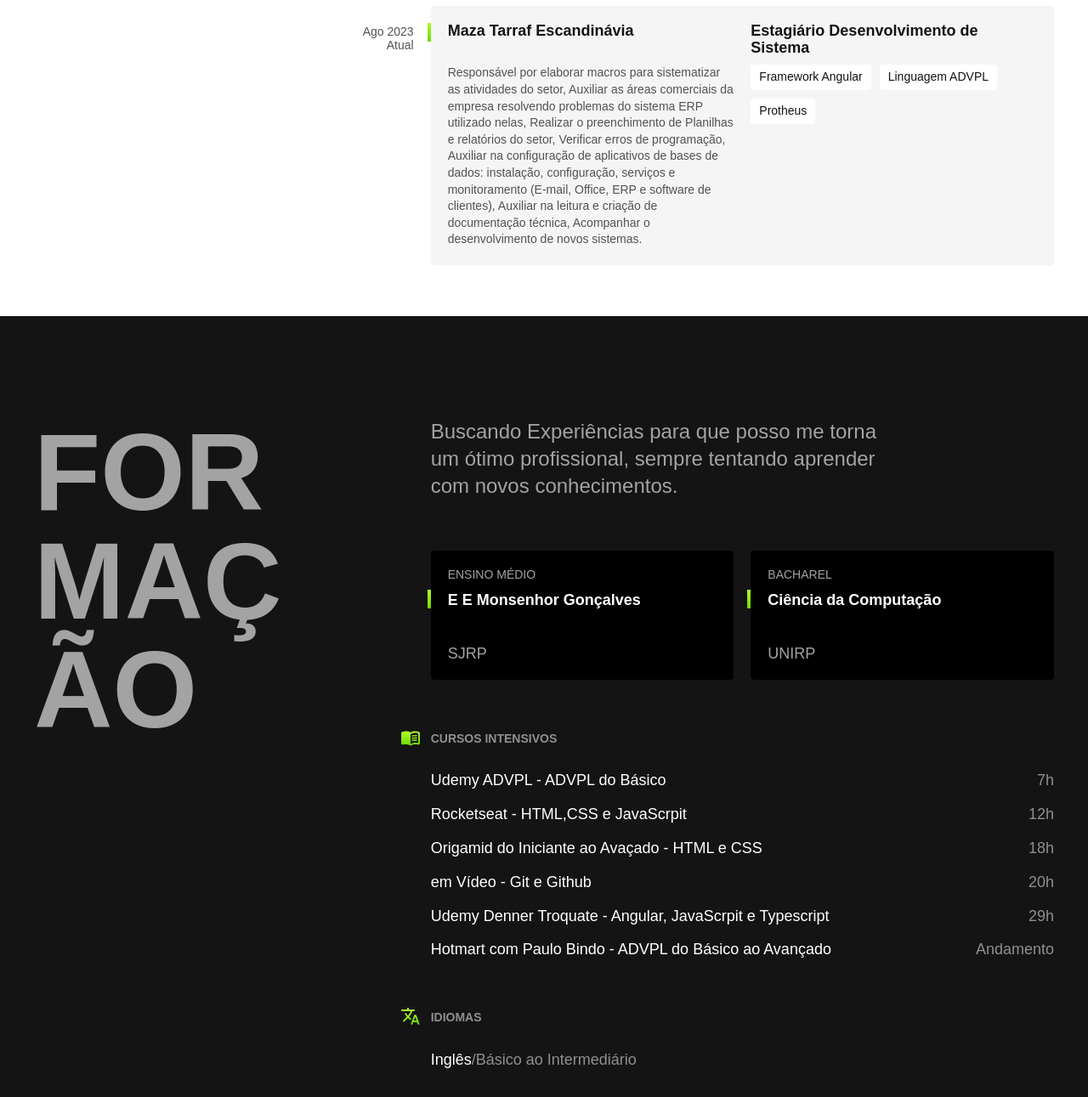
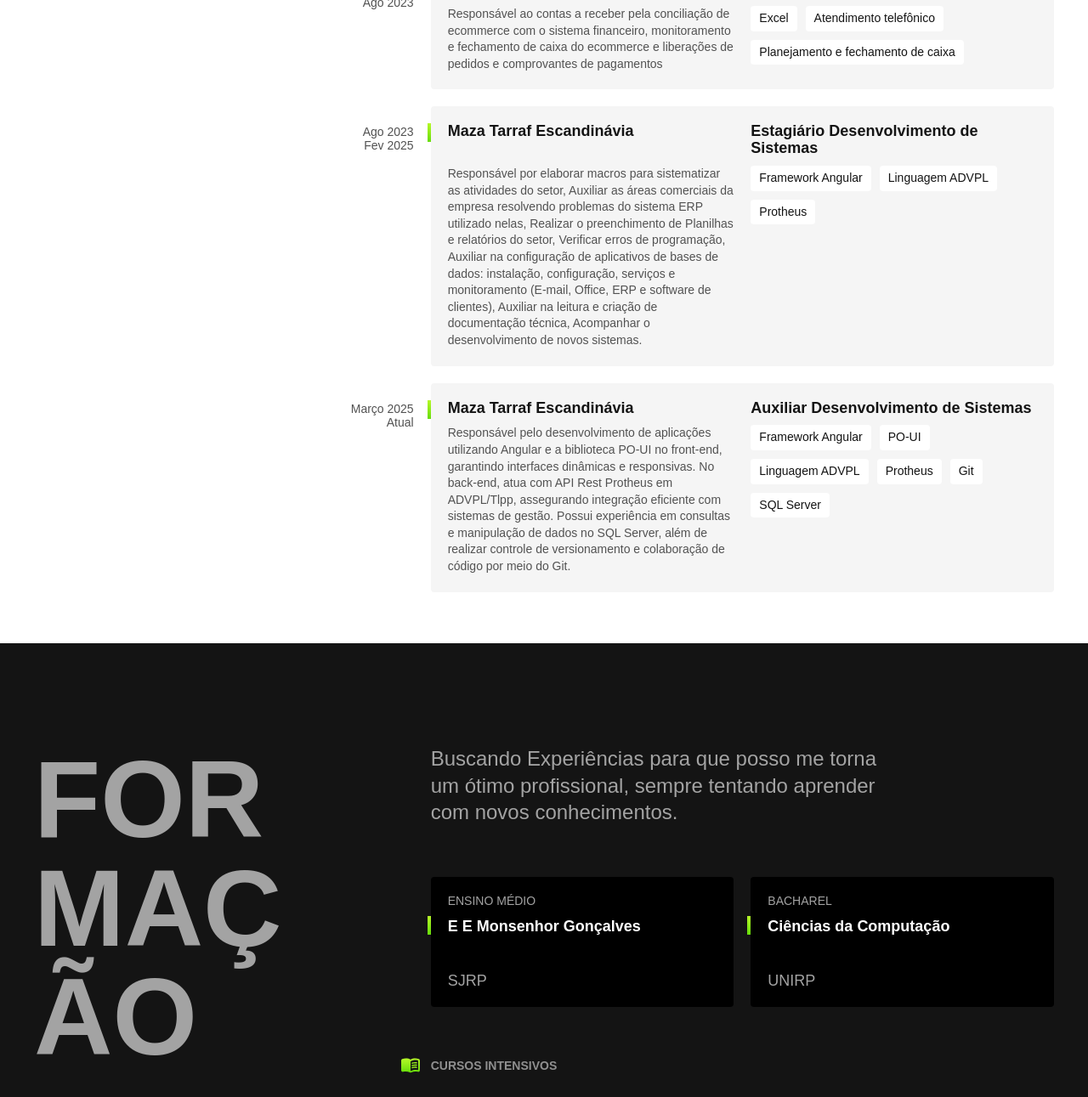
Before and after one commit to PedroHenrique1s/pedrohenrique1s.github.io, a plain HTML site: page index.html in a window 1280 px wide. Shown: the part 1151-2442 px from the top of the page at 85% size. Drawn offline with Linux system fonts and the light colour scheme.

Commit message:
refactor(index.html)- novas formações de curso e experiências profissional

```diff
--- a/index.html
+++ b/index.html
@@ -19,10 +19,10 @@
         </nav>
     </header>
     <main class="introducao">
-        <img class="img-container" src="/assets/eu1.jpeg" alt="Eu">
+        <img class="img-container" src="/assets/eu1.png" alt="Eu">
         <div>
-            <h1>Desenvolvedor <br> Web </h1>
-            <p>Este espaço reflete não apenas competências técnicas, mas também habilidades interpessoais.</p>
+            <h1>Desenvolvedor <br> Full Stack </h1>
+            <p>Este espaço reflete não apenas minhas competências técnicas em desenvolvimento Full Stack, mas também minhas habilidades interpessoais, colaboração em equipe e busca constante por soluções inovadoras. Acredito que a tecnologia vai além do código, sendo uma ferramenta para conectar ideias e transformar realidades.</p>
         </div>
     </main>
     <div class="experiencia-container">
@@ -56,14 +56,28 @@
                 </div>
 
                 <div class="empresa">
-                    <span class="empresa-ano">Ago 2023 Atual</span>
+                    <span class="empresa-ano">Ago 2023  Fev 2025</span>
                     <h3 class="empresa-titulo">Maza Tarraf Escandinávia</h3>
-                    <span class="empresa-titulo">Estagiário Desenvolvimento de Sistema</span>
+                    <span class="empresa-titulo">Estagiário Desenvolvimento de Sistemas</span>
                     <p class="empresa-texto">Responsável por elaborar macros para sistematizar as atividades do setor, Auxiliar as áreas comerciais da empresa resolvendo problemas do sistema ERP utilizado nelas, Realizar o preenchimento de Planilhas e relatórios do setor, Verificar erros de programação, Auxiliar na configuração de aplicativos de bases de dados: instalação, configuração, serviços e monitoramento (E-mail, Office, ERP e software de clientes), Auxiliar na leitura e criação de documentação técnica, Acompanhar o desenvolvimento de novos sistemas.</p>
                     <ul class="empresa-habilidades">
                         <li>Framework Angular</li>
                         <li>Linguagem ADVPL</li>
                         <li>Protheus</li>
+                    </ul>
+                </div>
+                <div class="empresa">
+                    <span class="empresa-ano">Março 2025  Atual</span>
+                    <h3 class="empresa-titulo">Maza Tarraf Escandinávia</h3>
+                    <span class="empresa-titulo">Auxiliar Desenvolvimento de Sistemas</span>
+                    <p class="empresa-texto">Responsável pelo desenvolvimento de aplicações utilizando Angular e a biblioteca PO-UI no front-end, garantindo interfaces dinâmicas e responsivas. No back-end, atua com API Rest Protheus em ADVPL/Tlpp, assegurando integração eficiente com sistemas de gestão. Possui experiência em consultas e manipulação de dados no SQL Server, além de realizar controle de versionamento e colaboração de código por meio do Git.</p>
+                    <ul class="empresa-habilidades">
+                        <li>Framework Angular</li>
+                        <li>PO-UI</li>
+                        <li>Linguagem ADVPL</li>
+                        <li>Protheus</li>
+                        <li>Git</li>
+                        <li>SQL Server</li>
                     </ul>
                 </div>
             </div>
@@ -86,7 +100,7 @@
 
                         <li class="faculdade">
                             <span class="faculdade-tipo">Bacharel</span>
-                            <h3 class="faculdade-curso">Ciência da Computação</h3>
+                            <h3 class="faculdade-curso">Ciências da Computação</h3>
                             <span class="faculdade-instituicao">UNIRP</span>
                         </li>
 
@@ -99,9 +113,10 @@
                                 <li>Udemy ADVPL - ADVPL do Básico <span>7h</span></li>
                                 <li>Rocketseat - HTML,CSS e JavaScrpit <span>12h</span></li>
                                 <li>Origamid do Iniciante ao Avaçado - HTML e CSS <span>18h</span></li>
-                                <li>em Vídeo - Git e Github<span>20h</span></li>
+                                <li>Curso em Vídeo - Git e Github<span>20h</span></li>
                                 <li>Udemy Denner Troquate - Angular, JavaScrpit e Typescript <span>29h</span></li>
-                                <li>Hotmart com Paulo Bindo - ADVPL do Básico ao Avançado <span>Andamento</span></li>
+                                <li>Hotmart com Paulo Bindo - ADVPL do Básico ao Avançado <span>Concluído</span></li>
+                                <li>Hotmart com Paulo Bindo - Protheus com PO UI na Prática <span>Concluído</span></li>
                             </ul>
                         </div>
 
```
